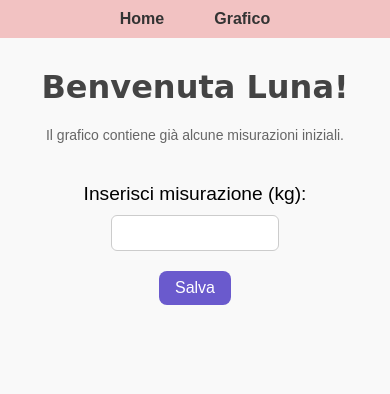
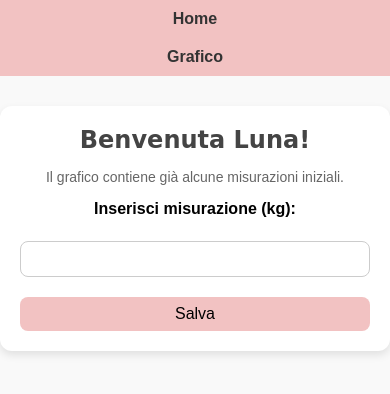
Before and after one commit to MicheleMignosi/pesoLuna, a Flask app: page / in a window 390 px wide. Shown: the top 394 px of the page. Run offline with Flask 3, Linux system fonts and the light colour scheme.

Commit message:
Update style.css

```diff
--- a/static/style.css
+++ b/static/style.css
@@ -1,65 +1,111 @@
+/* ----------------- Reset e base ----------------- */
+* {
+    box-sizing: border-box;
+    margin: 0;
+    padding: 0;
+}
+
 body {
     font-family: Arial, sans-serif;
-    margin: 0;
-    padding: 0;
-    background: #f8f8ff;
+    background-color: #f9f9f9;
     text-align: center;
+    padding: 0 10px;
 }
 
+/* ----------------- Menù ----------------- */
 nav {
-    background: #6a5acd;
+    background-color: #f2c2c2;
     padding: 10px;
+    display: flex;
+    justify-content: center;
+    flex-wrap: wrap;
+    gap: 15px;
 }
 
 nav a {
-    color: white;
-    margin: 0 15px;
     text-decoration: none;
+    color: #333;
+    font-weight: bold;
+    font-size: 16px;
+}
+
+/* ----------------- Titoli ----------------- */
+h1, h2 {
+    font-family: "Comic Sans MS", cursive, sans-serif;
+    color: #444;
+    margin-bottom: 15px;
+}
+
+/* ----------------- Contenitore principale ----------------- */
+.container {
+    max-width: 500px;
+    margin: 20px auto;
+    background-color: #fff;
+    padding: 20px;
+    border-radius: 12px;
+    box-shadow: 0 4px 8px rgba(0,0,0,0.1);
+}
+
+/* ----------------- Form ----------------- */
+form label {
+    display: block;
+    margin-bottom: 5px;
     font-weight: bold;
 }
 
-nav a:hover {
-    text-decoration: underline;
-}
-
-.content {
-    padding: 20px;
-}
-
-h1.welcome {
-    font-family: "Brush Script MT", cursive;
-    font-size: 2.5em;
-    margin-top: 30px;
-    color: #333;
-}
-
-form {
-    margin-top: 40px;
-}
-
-label {
-    font-size: 1.2em;
-}
-
-input[type="number"] {
+form input[type="number"] {
+    width: 100%;
     padding: 8px;
-    margin: 10px 0;
-    width: 150px;
-    font-size: 1em;
+    margin-bottom: 10px;
+    font-size: 16px;
     border: 1px solid #ccc;
-    border-radius: 6px;
+    border-radius: 8px;
 }
 
 button {
-    background: #6a5acd;
-    color: white;
     padding: 10px 20px;
+    font-size: 16px;
+    cursor: pointer;
+    background-color: #f2c2c2;
     border: none;
     border-radius: 8px;
-    cursor: pointer;
-    font-size: 1em;
+    transition: background-color 0.2s;
 }
 
 button:hover {
-    background: #5a4abd;
+    background-color: #e0a0a0;
 }
+
+/* ----------------- Messaggio info ----------------- */
+.info {
+    font-size: 14px;
+    color: #666;
+    margin-bottom: 15px;
+}
+
+/* ----------------- Pulsante Torna alla Home ----------------- */
+.back-home {
+    margin-top: 20px;
+}
+
+/* ----------------- Canvas grafico ----------------- */
+canvas {
+    max-width: 100%;
+    height: auto;
+}
+
+/* ----------------- Responsive ----------------- */
+@media (max-width: 600px) {
+    nav {
+        flex-direction: column;
+        gap: 10px;
+    }
+
+    h1, h2 {
+        font-size: 1.5em;
+    }
+
+    button {
+        width: 100%;
+    }
+}
```
